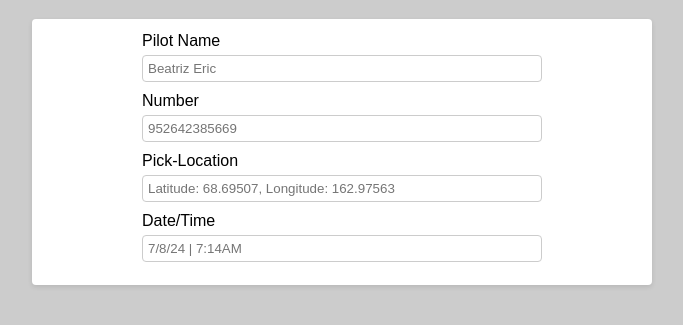
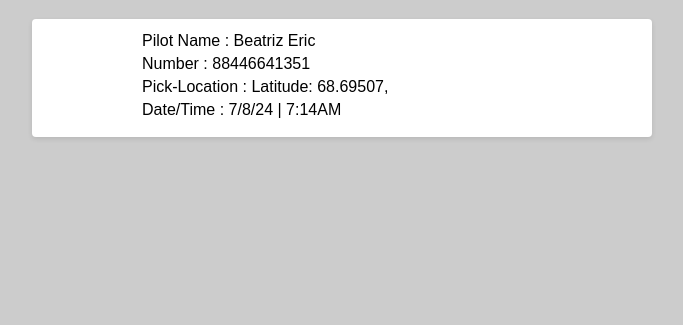
Before and after one commit to 3nobita/10k_driver, a plain HTML site: page index.html in a window 1280 px wide. Shown: the part 61-386 px from the top of the page, without its empty margins (298-981 px from the left). Drawn offline with Linux system fonts and the light colour scheme.

Commit message:
Update index.html

```diff
--- a/index.html
+++ b/index.html
@@ -58,14 +58,10 @@
 
 
                 <div class="input-container">
-                    <label id="name-label" for="name">Pilot Name</label>
-                    <input id="name" name="name" type="text" placeholder="Beatriz Eric" required>
-                    <label id="number-label" for="number">Number</label>
-                    <input id="number" name="number" type="text" placeholder="952642385669" required>
-                    <label id="Location-label" for="Location">Pick-Location</label>
-                    <input id="Location" name="Location" type="text" placeholder="Latitude: 68.69507, Longitude: 162.97563" required>
-                    <label id="Date/Time-label" for="Date/Time">Date/Time</label>
-                    <input id="Date/Time" name="Date/Time" type="text" placeholder="7/8/24 | 7:14AM" required>
+                    <label id="name-label" for="name">Pilot Name : Beatriz Eric</label>
+                    <label id="number-label" for="number">Number : 88446641351</label>
+                    <label id="Location-label" for="Location">Pick-Location : Latitude: 68.69507, </label>
+                    <label id="Date/Time-label" for="Date/Time">Date/Time : 7/8/24 | 7:14AM</label>
                 </div>
         </form>
     </div>
```
